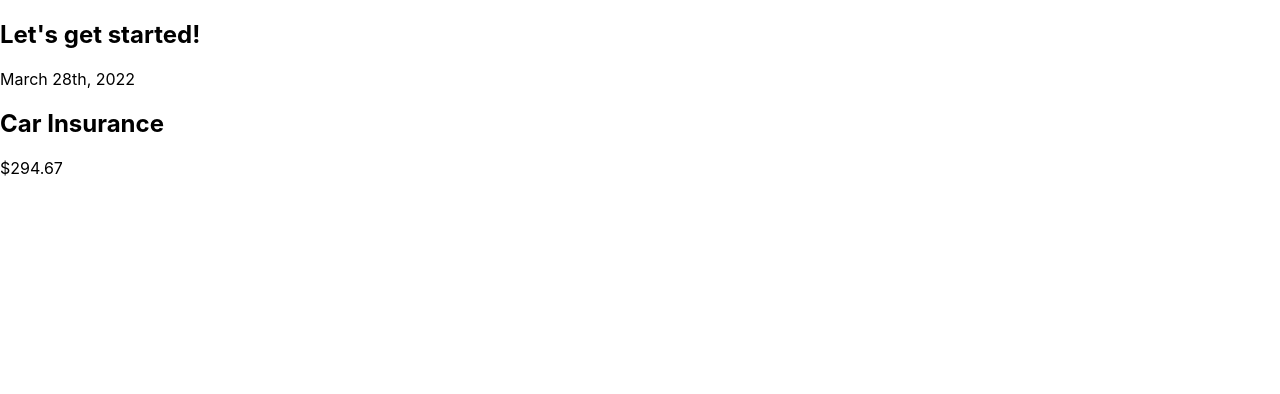
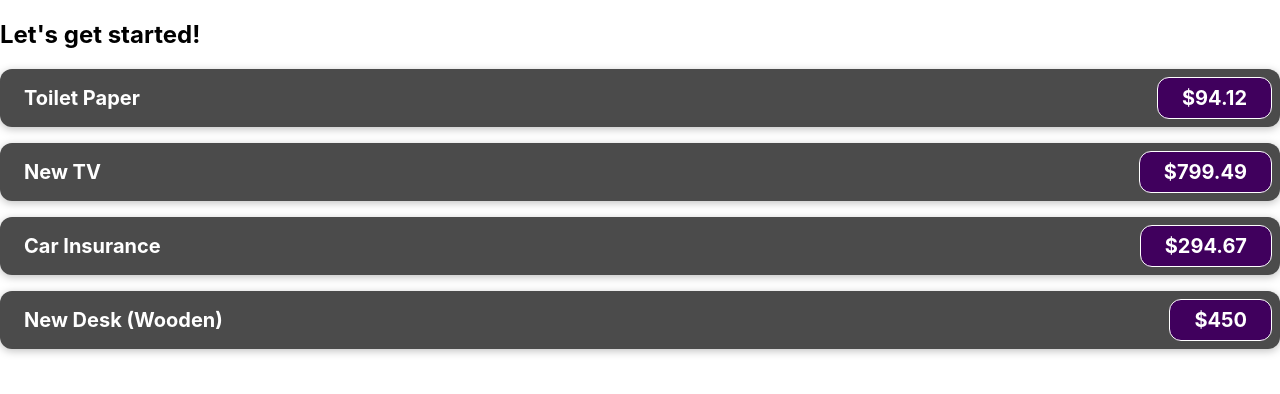
Before and after one commit to kiran-teja/react-course, a JavaScript app in the folder complete_react_guide/: page / in a window 1280 px wide. Shown: the top 394 px of the page. Built offline with nearby package versions, Linux system fonts and the light colour scheme; the HTML template or start-up script is replaced by a standard one.

Commit message:
Added props to ExpenseItem.js

```diff
--- a/complete_react_guide/src/App.js
+++ b/complete_react_guide/src/App.js
@@ -1,10 +1,40 @@
 import ExpenseItem from "./components/ExpenseItem";
 
 function App() {
+  const expenses = [
+    {
+      id: 'e1',
+      title: 'Toilet Paper',
+      amount: 94.12,
+      date: new Date(2020, 7, 14),
+    },
+    {
+      id: 'e2',
+      title: 'New TV',
+      amount: 799.49,
+      date: new Date(2021, 2, 12)
+    },
+    {
+      id: 'e3',
+      title: 'Car Insurance',
+      amount: 294.67,
+      date: new Date(2021, 2, 28),
+    },
+    {
+      id: 'e4',
+      title: 'New Desk (Wooden)',
+      amount: 450,
+      date: new Date(2021, 5, 12),
+    },
+  ];
+
   return (
     <div>
       <h2>Let's get started!</h2>
-      <ExpenseItem></ExpenseItem>
+      <ExpenseItem title={expenses[0].title} amount={expenses[0].amount} date={expenses[0].date}></ExpenseItem>
+      <ExpenseItem title={expenses[1].title} amount={expenses[1].amount} date={expenses[1].date}></ExpenseItem>
+      <ExpenseItem title={expenses[2].title} amount={expenses[2].amount} date={expenses[2].date}></ExpenseItem>
+      <ExpenseItem title={expenses[3].title} amount={expenses[3].amount} date={expenses[3].date}></ExpenseItem>
     </div>
   )
 }
--- a/complete_react_guide/src/components/ExpenseItem.css
+++ b/complete_react_guide/src/components/ExpenseItem.css
@@ -0,0 +1,59 @@
+
+/* Class Names to descrive blocks on the components */
+
+.expense-item {
+    display: flex;
+    justify-content: space-between;
+    align-items: center;
+    box-shadow: 0 2px 8px rgba(0, 0, 0, 0.25);
+    padding: 0.5rem;
+    margin: 1rem 0;
+    border-radius: 12px;
+    background-color: #4b4b4b;
+  }
+
+  .expense-item__description {
+    display: flex;
+    flex-direction: column;
+    gap: 1rem;
+    align-items: flex-end;
+    flex-flow: column-reverse;
+    justify-content: flex-start;
+    flex: 1;
+  }
+
+  .expense-item h2 {
+    color: #3a3a3a;
+    font-size: 1rem;
+    flex: 1;
+    margin: 0 1rem;
+    color: white;
+  }
+
+  .expense-item__price {
+    font-size: 1rem;
+    font-weight: bold;
+    color: white;
+    background-color: #40005d;
+    border: 1px solid white;
+    padding: 0.5rem;
+    border-radius: 12px;
+  }
+
+  @media (min-width: 580px) {
+    .expense-item__description {
+      flex-direction: row;
+      align-items: center;
+      justify-content: flex-start;
+      flex: 1;
+    }
+
+    .expense-item__description h2 {
+      font-size: 1.25rem;
+    }
+
+    .expense-item__price {
+      font-size: 1.25rem;
+      padding: 0.5rem 1.5rem;
+    }
+  }
--- a/complete_react_guide/src/components/ExpenseItem.js
+++ b/complete_react_guide/src/components/ExpenseItem.js
@@ -1,10 +1,12 @@
-function ExpenseItem() {
+import './ExpenseItem.css';
+
+function ExpenseItem(props) {
     return (
-        <div>
-            <div>March 28th, 2022</div>
-            <div>
-                <h2>Car Insurance</h2>
-                <div>$294.67</div>
+        <div className="expense-item">
+
+            <div className="expense-item__description">
+                <h2>{props.title}</h2>
+                <div className="expense-item__price">${props.amount}</div>
             </div>
         </div>
     );
```
